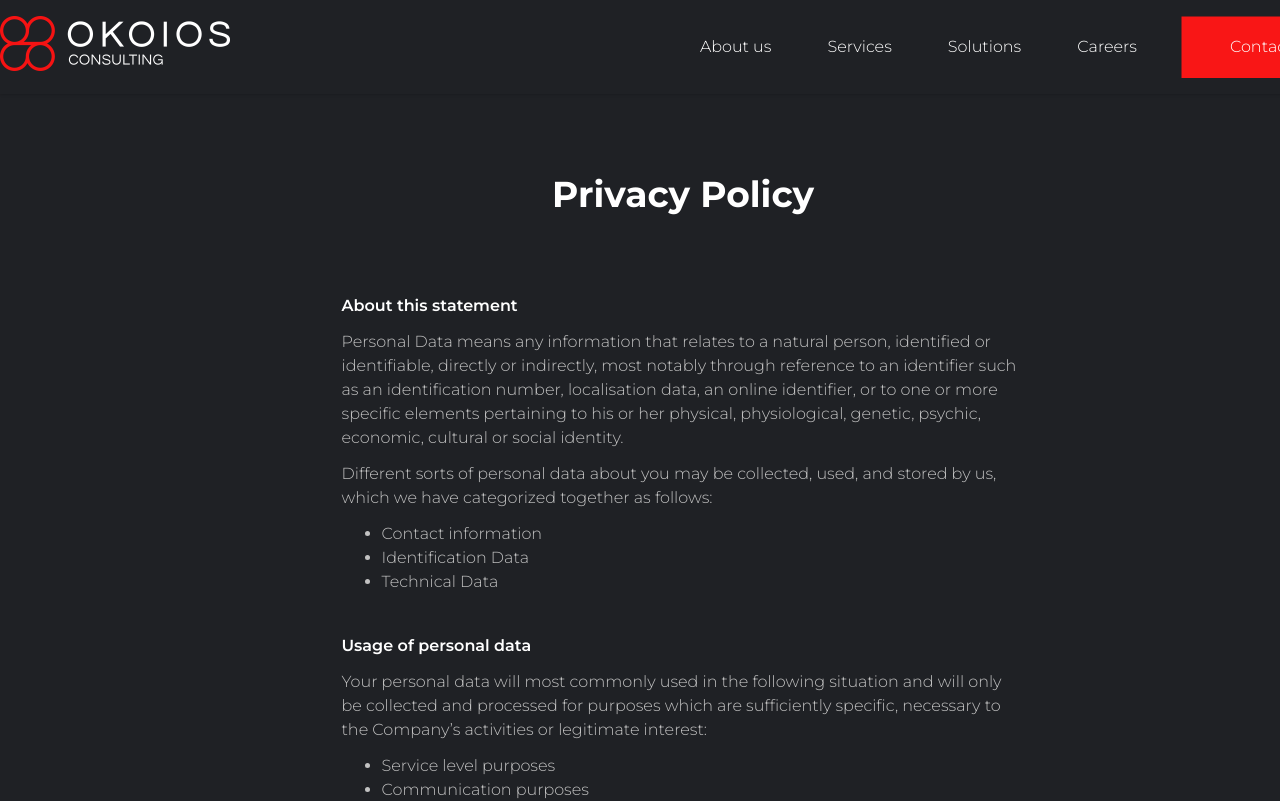
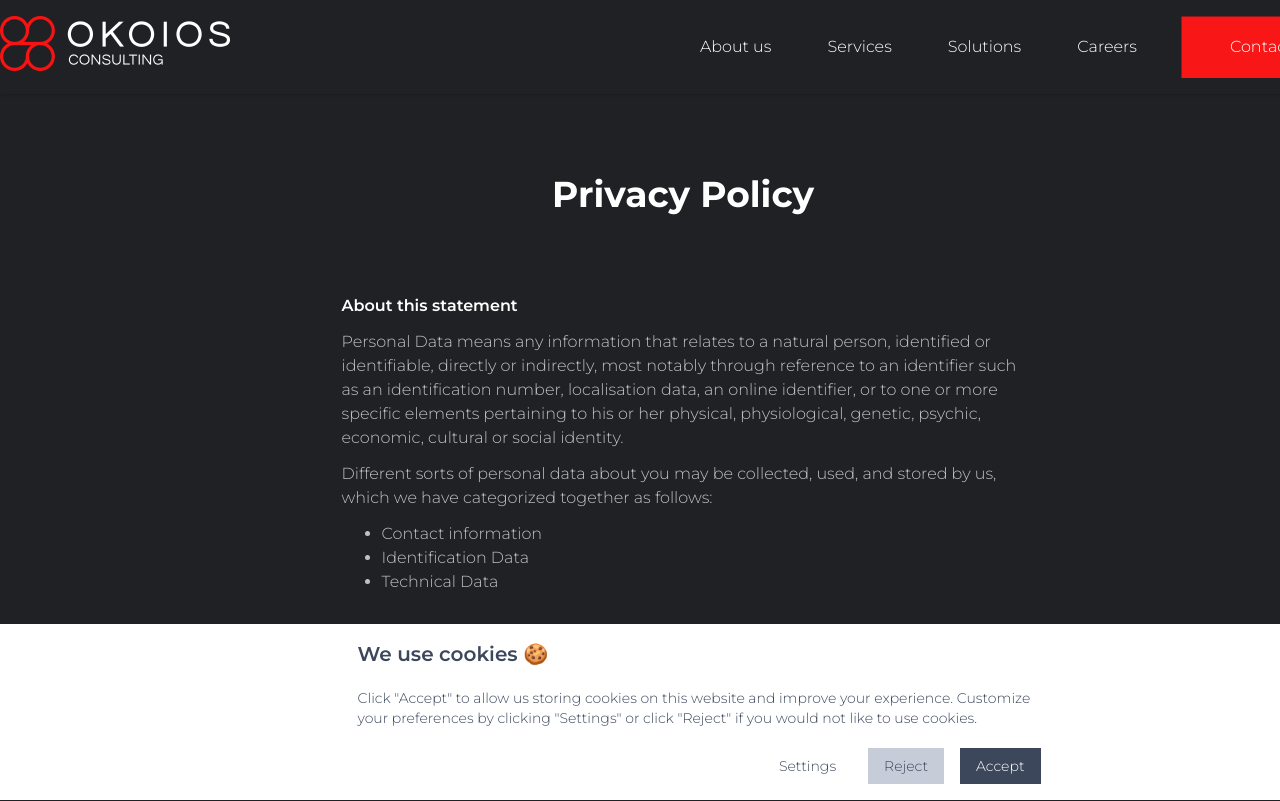
Before and after one commit to OKOIOS/okoios-website, a Next.js app: page /privacy in a window 1280 px wide. Shown: the top 801 px of the page. Built offline with nearby package versions, Linux system fonts and the light colour scheme.

Commit message:
cookie notice on all pages

```diff
--- a/pages/about.tsx
+++ b/pages/about.tsx
@@ -1,4 +1,5 @@
 import BusinessManagersSection from '../components/BusinessManagersSection';
+import CookieNotice from '../components/CookieNotice';
 import Footer from '../components/Footer';
 import Head from '../components/Head';
 import Header from '../components/Header';
@@ -57,6 +58,7 @@ export default function About() {
           <BusinessManagersSection />
         </main>
         <Footer />
+        <CookieNotice />
       </div>
     </>
   );
--- a/pages/careers.tsx
+++ b/pages/careers.tsx
@@ -1,4 +1,5 @@
 import ButtonLink from '../components/ButtonLink';
+import CookieNotice from '../components/CookieNotice';
 import Footer from '../components/Footer';
 import Head from '../components/Head';
 import Header from '../components/Header';
@@ -36,6 +37,7 @@ export default function Home({ jobs }) {
           </div>
         </main>
         <Footer />
+        <CookieNotice />
       </div>
     </>
   );
--- a/pages/privacy.tsx
+++ b/pages/privacy.tsx
@@ -1,5 +1,6 @@
 import ContactForm from '../components/ContactForm';
 import ContactSection from '../components/ContactSection';
+import CookieNotice from '../components/CookieNotice';
 import Footer from '../components/Footer';
 import Head from '../components/Head';
 import Header from '../components/Header';
@@ -160,6 +161,7 @@ export default function Privacy() {
           </div>
         </main>
         <Footer />
+        <CookieNotice />
       </div>
     </>
   );
```
